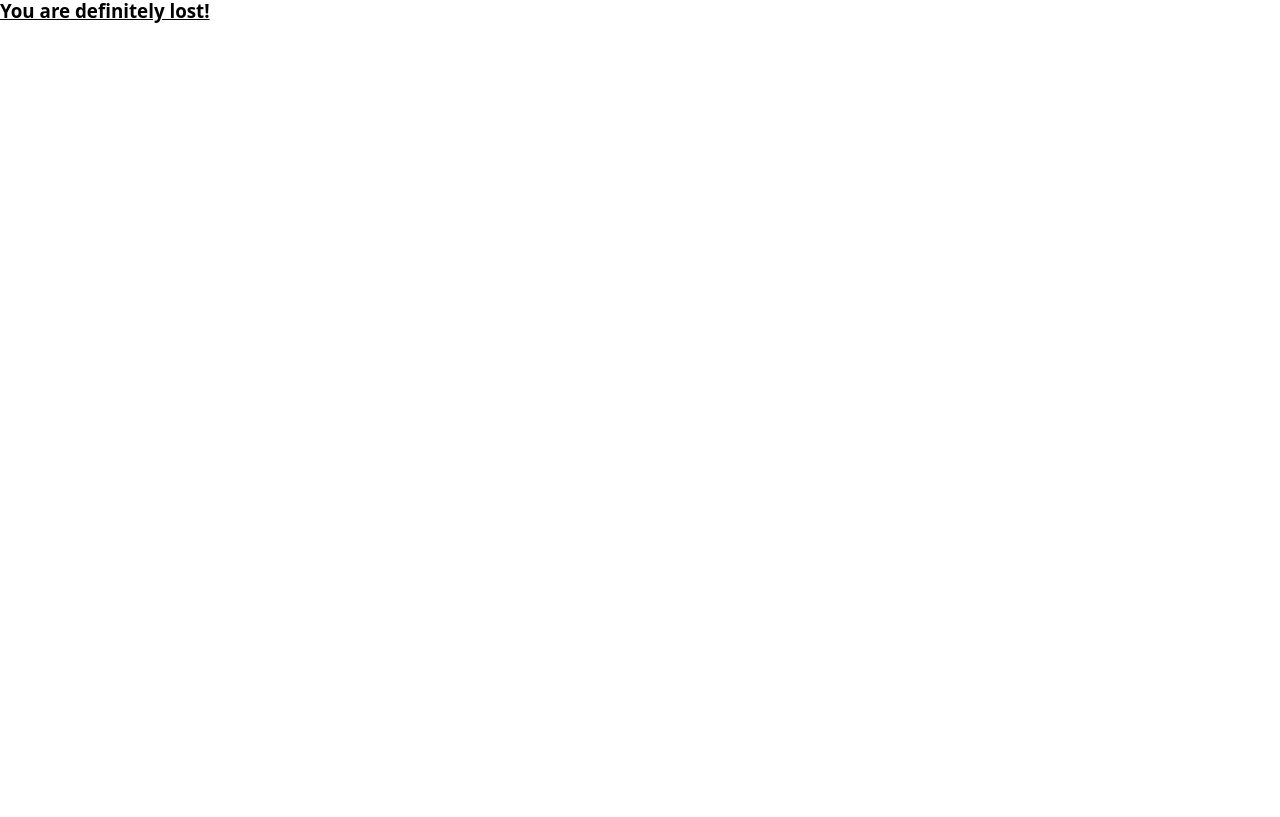
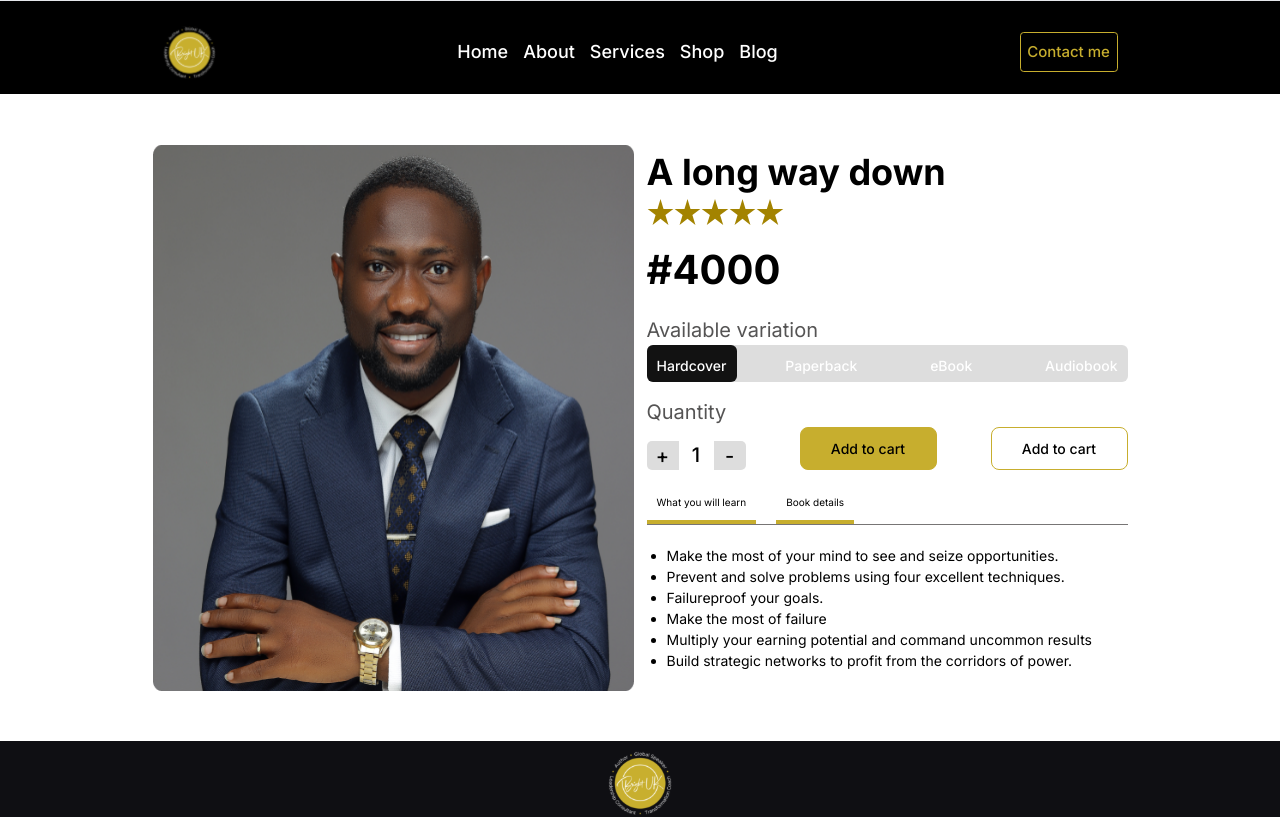
Before and after one commit to harmlessprince/bukporfolio, a Vue app: page /shop/item in a window 1280 px wide. Shown: the top 817 px of the page. Built offline with nearby package versions, Linux system fonts and the light colour scheme; no server answers.

Commit message:
completed the product description page

```diff
--- /dev/null
+++ b/src/pages/Shop/Cart.vue
@@ -0,0 +1,23 @@
+<script setup>
+import Navigation from '@/components/navigation.vue';
+import Footer from '@/components/footer.vue';
+import Container from "@/components/Container.vue";
+import WhoIam from '@/assets/who_i_am.png';
+import Star from '@/assets/star.svg';
+import Heading from '@/components/heading.vue';
+</script>
+
+<template>
+  <main class="font-primary">
+    <Navigation/>
+    <Container>
+
+
+    </Container>
+
+    <Footer />
+    </main>
+</template>
+
+<style scoped>
+</style>
--- /dev/null
+++ b/src/pages/Shop/Item.vue
@@ -0,0 +1,117 @@
+<script setup>
+import Navigation from '@/components/navigation.vue';
+import Footer from '@/components/footer.vue';
+import Container from "@/components/Container.vue";
+import WhoIam from '@/assets/who_i_am.png';
+import Star from '@/assets/star.svg';
+import Heading from '@/components/heading.vue';
+import { ref } from 'vue';
+
+//state
+let toggledetails = ref('details');
+
+console.log(toggledetails.value)
+console.log(toggledetails.value)
+
+const whatYouWillLearn = () => {
+    toggledetails.value = 'learn';
+    console.log(toggledetails.value)
+}
+
+const bookDetails = () => {
+    toggledetails.value = 'details';
+    console.log(toggledetails.value)
+}
+</script>
+
+<template>
+  <main class="font-primary">
+    <Navigation/>
+
+    <Container>
+        <div class="w-full my-[5rem] flex flex-row items-top justify-between">
+            <div class="w-[48.1rem] max-h-[60.4rem]">
+                <img :src="WhoIam" class="w-full h-full relative" alt="brand"/>
+            </div>
+            <div class="w-[48.1rem] space-y-[1.5rem]">
+                <div>
+                    <Heading title="A long way down" />
+                    <div class="w-[13.7rem] flex flex-row justify-between">
+                        <img :src="Star" class="w-full h-full relative" alt="star"/>
+                        <img :src="Star" class="w-full h-full relative" alt="star"/>
+                        <img :src="Star" class="w-full h-full relative" alt="star"/>
+                        <img :src="Star" class="w-full h-full relative" alt="star"/>
+                        <img :src="Star" class="w-full h-full relative" alt="star"/>
+                    </div>
+                </div>
+                <div class="font-header text-forty text-secondary">#4000</div>
+                <div>
+                    <p class="ont-sm text-xlg text-[#555454]">Available variation</p>
+                    <div class="flex flex-row justify-between bg-[#dddddd] rounded-[6px]">
+                        <button class="font-sm text-xsm text-basicColor bg-[#121212] rounded-[6px] min-w-[9rem] h-[3.7rem] p-[1rem]">Hardcover</button>
+                        <button class="font-sm text-xsm text-basicColor rounded-[6px] min-w-[9rem] h-[3.7rem] p-[1rem]">Paperback</button>
+                        <button class="font-sm text-xsm text-basicColor rounded-[6px] min-w-[9rem] h-[3.7rem] p-[1rem]">eBook</button>
+                        <button class="font-sm text-xsm text-basicColor rounded-[6px] min-w-[9rem] h-[3.7rem] p-[1rem]">Audiobook</button>
+                    </div>
+                </div>
+                <div>
+                <p class="ont-sm text-xlg text-[#555454]">Quantity</p>
+                <div class="w-full flex flex-row justify-between items-end">
+                    <div class="w-[9.9rem] rounded-[5px] flex flex-row justify-between items-center">
+                        <button class="w-[3.2rem] h-[2.9rem] text-secondary bg-[#dddddd] font-sm text-xlg rounded-tl-[5px] rounded-bl-[5px]">+</button>
+                        <span class="text-secondary font-sm text-xlg">1</span>
+                        <button class="w-[3.2rem] h-[2.9rem] text-secondary bg-[#dddddd] font-sm text-xlg rounded-tr-[5px] rounded-br-[5px]">-</button>
+                    </div>
+
+                    <button class="w-[13.7rem] h-[4.3rem] bg-primary border border-primary rounded-[8px] text-xsm font-sm">Add to cart</button>
+                    <button class="w-[13.7rem] h-[4.3rem] border border-primary rounded-[8px] text-xsm font-sm">Add to cart</button>
+                </div>
+                </div>
+
+                <div>
+                    <div class="flex flex-row items-center space-x-[2rem] border border-[#777575] border-t-0 border-x-0">
+                        <button @click="whatYouWillLearn()" class="p-[1rem] border-[4px] border-primary border-t-0 border-x-0">What you will learn</button>
+                        <button  @click="bookDetails()" class="p-[1rem] border-[4px] border-primary border-t-0 border-x-0">Book details</button>
+                    </div>
+
+                    <ul v-if="toggledetails = 'learn'" class="font-xsm text-xsm text-secondary ml-[2rem] list-disc py-[2rem]">
+                        {{ toggledetails.value }}
+                        <li>Make the most of your mind to see and seize opportunities.</li>
+                        <li>Prevent and solve problems using four excellent techniques.</li>
+                        <li>Failureproof your goals.</li>
+                        <li>Make the most of failure</li>
+                        <li>Multiply your earning potential and command uncommon results</li>
+                        <li>Build strategic networks to profit from the corridors of power.</li>
+                    </ul>
+
+                    <div v-else class="font-xsm text-xsm text-secondary py-[2rem] space-x-[1rem]">
+                        {{ toggledetails }}
+                        <p>What differentiates extraordinary leaders from ordinary ones?
+                        The simple answer is UNDERSTANDING! Great leaders approach life
+                        with a superior operating system that helps them to see differently,
+                        respond better, and achieve more.</p>
+                    <p>In this masterpiece, you will discover tools for thinking towards becoming a better
+                        leader capable of making quality decisions and generating superior results.</p>
+                    <p>Whether you are stirring a business, leading a family, or championing a
+                        cause, the insights in SIXTH SENSE LEADERSHIP will upgrade your vision
+                        and help you to create your own possibilities. They will inspire you
+                    to think, reflect, and take action on key areas that will boost your capacity
+                    to do more and achieve more.</p>
+                    <p>You will gain practical insights on critical issues for success in
+                        life and leadership including how to:
+                    </p>
+
+                    </div>
+
+                </div>
+            </div>
+
+        </div>
+    </Container>
+
+    <Footer />
+    </main>
+</template>
+
+<style scoped>
+</style>
--- a/src/router/index.js
+++ b/src/router/index.js
@@ -6,6 +6,8 @@ import Author from "@/pages/About/Author.vue";
 import Trainer from "@/pages/About/Trainer.vue";
 import Entrepreneur from "@/pages/About/Entrepreneur.vue";
 import Products from "@/pages/Shop/Products.vue";
+import Cart from "@/pages/Shop/Cart.vue";
+import Item from "@/pages/Shop/Item.vue";
 import NotFound from "@/pages/NotFound.vue";
 
 const routes = [
@@ -15,6 +17,9 @@ const routes = [
     {path: '/about/trainer', component: Trainer, name: 'trainer'},
     {path: '/about/entrepreneur', component: Entrepreneur, name: 'entrepreneur'},
     {path: '/shop/products', component: Products, name: 'products'},
+    {path: '/shop/item', component: Item, name: 'item'},
+    {path: '/shop/cart', component: Cart, name: 'cart'},
+
     {
         path: "/:pathMatch(.*)*",
         name: "NotFound",
--- a/tailwind.config.js
+++ b/tailwind.config.js
@@ -27,11 +27,10 @@ export default {
         top: "3rem"
       },
       margin: {
-        // sides: '15rem',
-
         top: "3rem",
         sm: "2rem",
-        regular: "5rem"
+        regular: "5rem",
+        xsm: "1rem"
       },
 
       fontWeight: {
```
Also changed, not shown: src/assets/star.svg (added).
